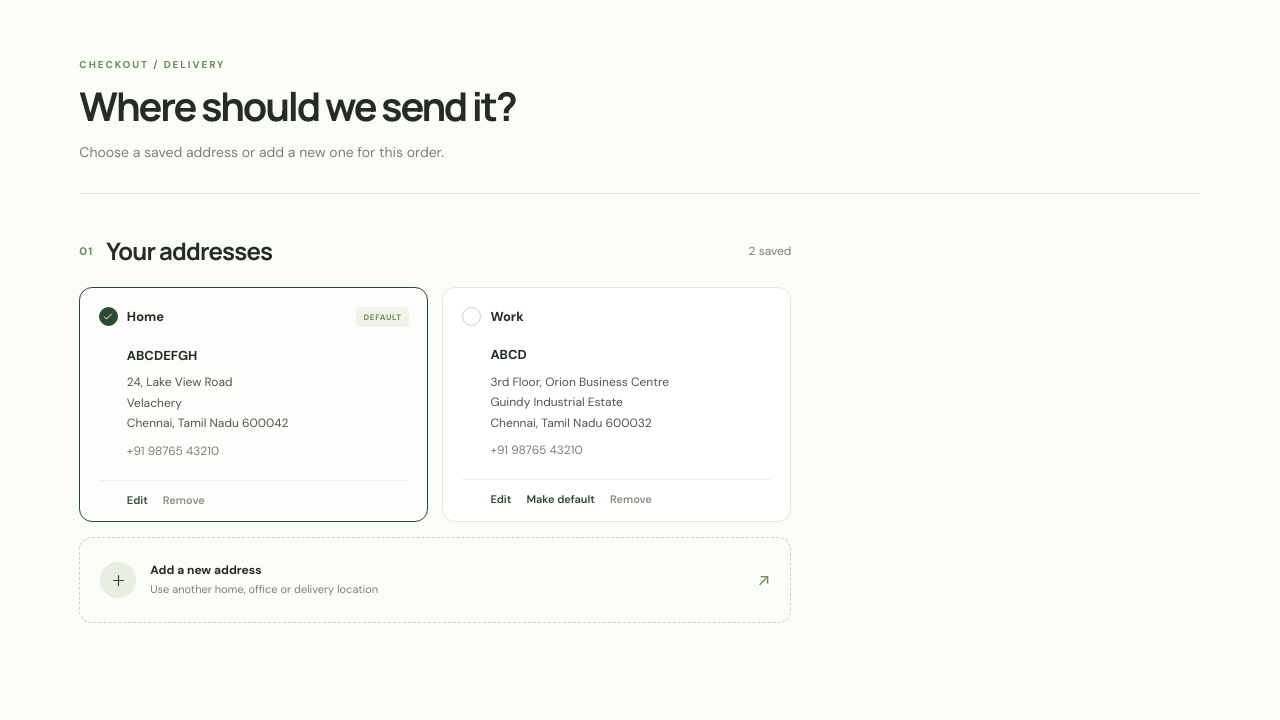
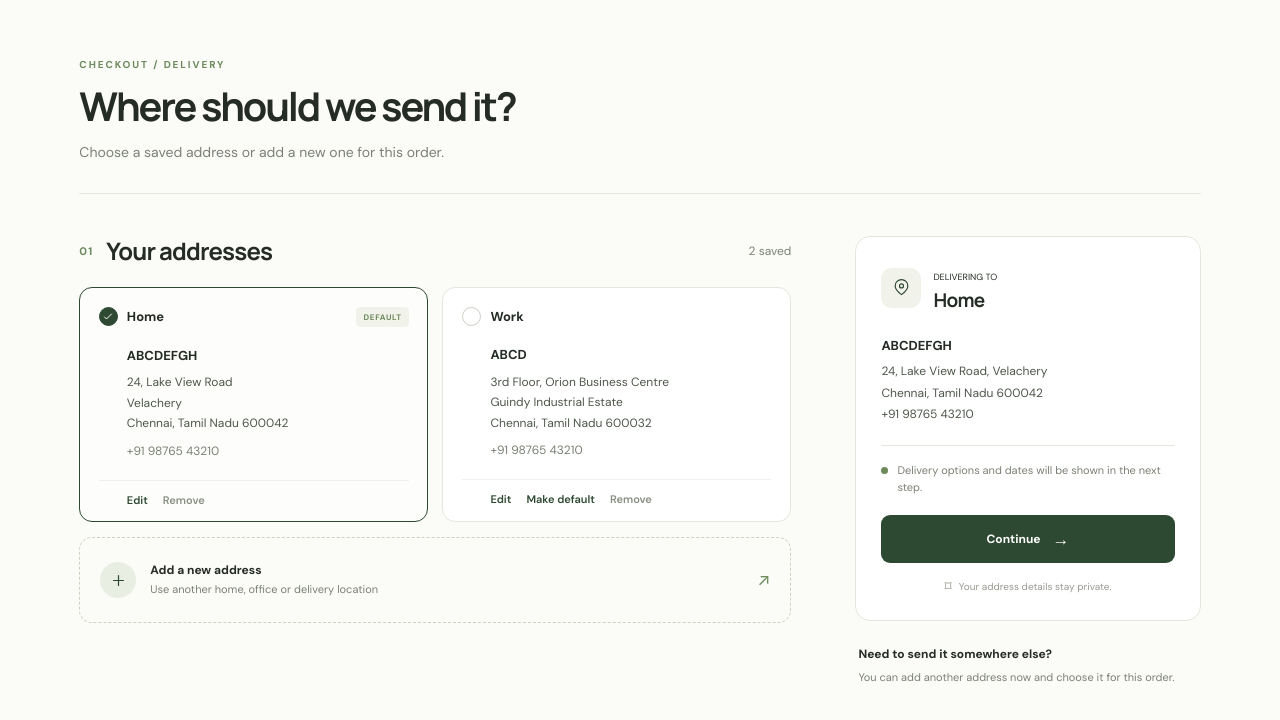
Before and after one commit to AdityaAS2268/WebTech, a React (Vite) app in the folder client/: page / in a window 1280 px wide. Shown: the top 720 px of the page. Built offline with nearby package versions, Linux system fonts and the light colour scheme.

Commit message:
Added selected address with continue option

```diff
--- /dev/null
+++ b/client/src/components/DeliveryPage/AddressSection/Elements/SelectedDeliveryContinue.jsx
@@ -0,0 +1,42 @@
+import { PinIcon } from "../../Elements/Icons.jsx";
+
+export default function SelectedDeliveryContinue({ selectedAddress, continueToDelivery }) {
+    return (
+        <>
+            <aside className="delivery-aside">
+                <div className="aside-card">
+                    <div className="aside-title-row">
+                        <span className="aside-icon"><PinIcon /></span>
+                        <div>
+                            <p className="aside-kicker">DELIVERING TO</p>
+                            <h2>{selectedAddress ? selectedAddress.label : "No address selected"}</h2>
+                        </div>
+                    </div>
+                    {selectedAddress ? (
+                        <div className="selected-address">
+                            <strong>{selectedAddress.name}</strong>
+                            <p>{selectedAddress.line1}{selectedAddress.line2 ? `, ${selectedAddress.line2}` : ""}</p>
+                            <p>{selectedAddress.city}, {selectedAddress.state} {selectedAddress.pincode}</p>
+                            <p>{selectedAddress.phone}</p>
+                        </div>
+                    ) : (
+                        <p className="aside-empty-copy">Select a saved address or add a new one to continue.</p>
+                    )}
+                    <div className="aside-divider" />
+                    <div className="delivery-note">
+                        <span className="note-dot" />
+                        <p>Delivery options and dates will be shown in the next step.</p>
+                    </div>
+                    <button type="button" className="continue-button" onClick={continueToDelivery}>
+                        Continue <span aria-hidden="true">→</span>
+                    </button>
+                    <p className="secure-note"><span aria-hidden="true">⌑</span> Your address details stay private.</p>
+                </div>
+                <div className="help-note">
+                    <strong>Need to send it somewhere else?</strong>
+                    <p>You can add another address now and choose it for this order.</p>
+                </div>
+            </aside>
+        </>
+    )
+}
--- a/client/src/components/DeliveryPage/DeliveryAddressPage.jsx
+++ b/client/src/components/DeliveryPage/DeliveryAddressPage.jsx
@@ -144,7 +144,10 @@ export default function DeliveryAddressPage() {
                         errors={errors}
                     />
 
-
+                    <SelectedDeliveryContinue
+                        selectedAddress={selectedAddress}
+                        continueToDelivery={continueToDelivery}
+                    />
 
                 </div>
 
```
